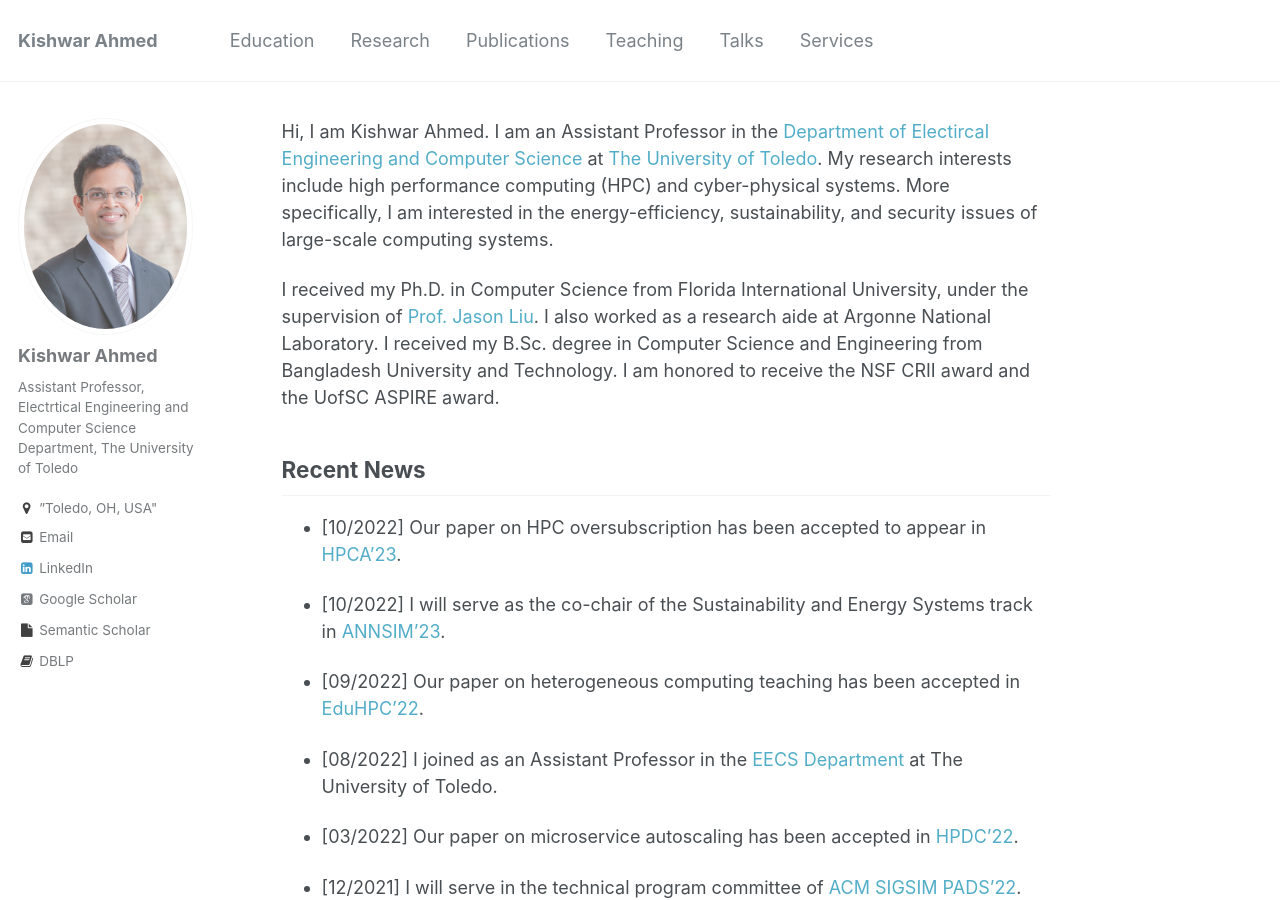
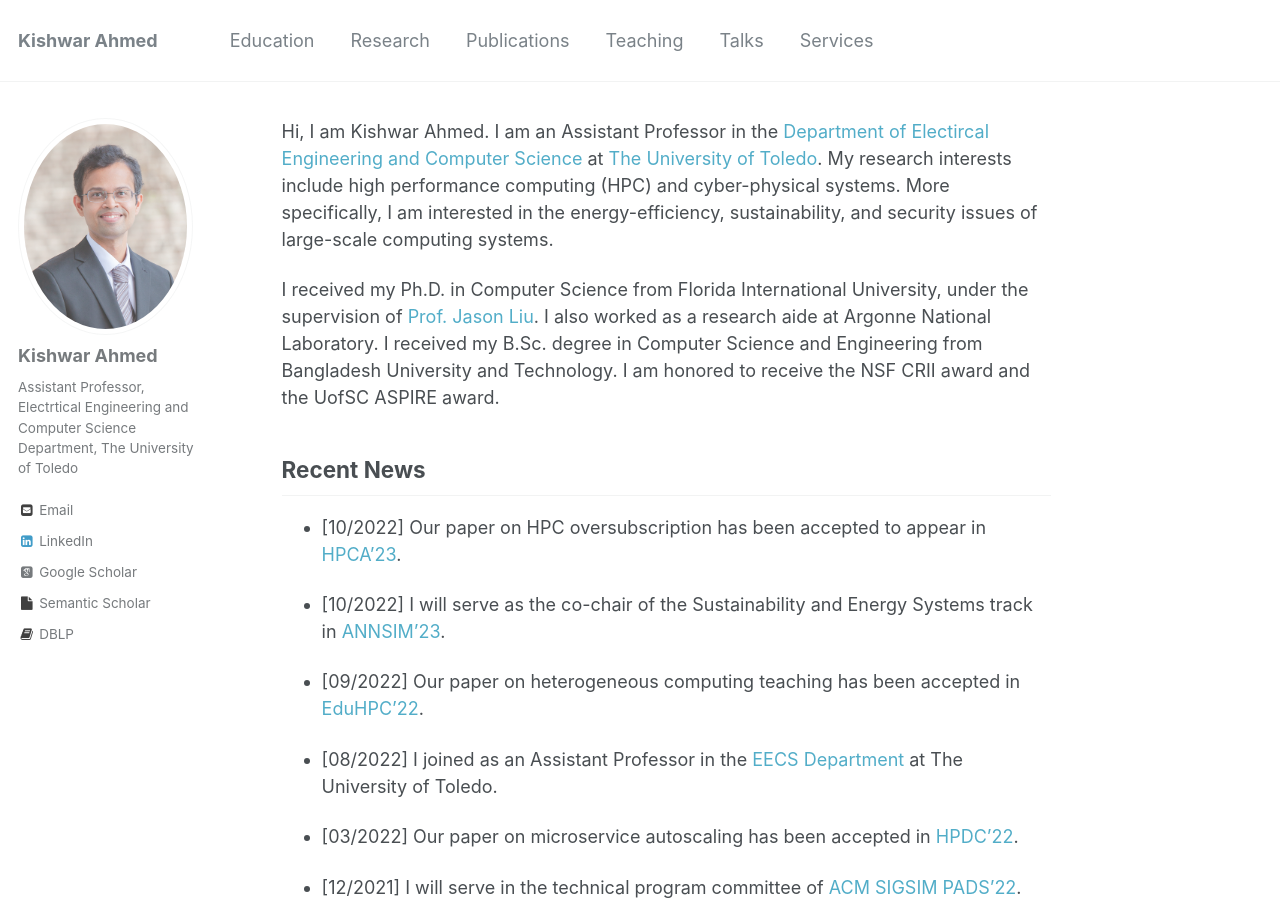
Before and after one commit to kishwarbd/kishwarbd.github.io, a Jekyll site: the page built from _pages/about.md, in a window 1280 px wide and 900 px high. Built offline with Jekyll 4.4.1, drawn with Linux system fonts in a browser that asks for light colours; some web fonts are replaced.

Commit message:
Update _config.yml

```diff
--- a/_config.yml
+++ b/_config.yml
@@ -81,7 +81,7 @@ author:
   name             : "Kishwar Ahmed"
   avatar           : "kishwar.jpg"
   bio              : "Assistant Professor, Electrtical Engineering and Computer Science Department, The University of Toledo"
-  location         : ”Toledo, OH, USA"
+  location         : #”Toledo, OH, USA"
   employer         :
   dblp             : "https://dblp.org/pers/hd/a/Ahmed:Kishwar"
   semanticscholar  : "https://www.semanticscholar.org/author/Kishwar-Ahmed/34088725"
```
